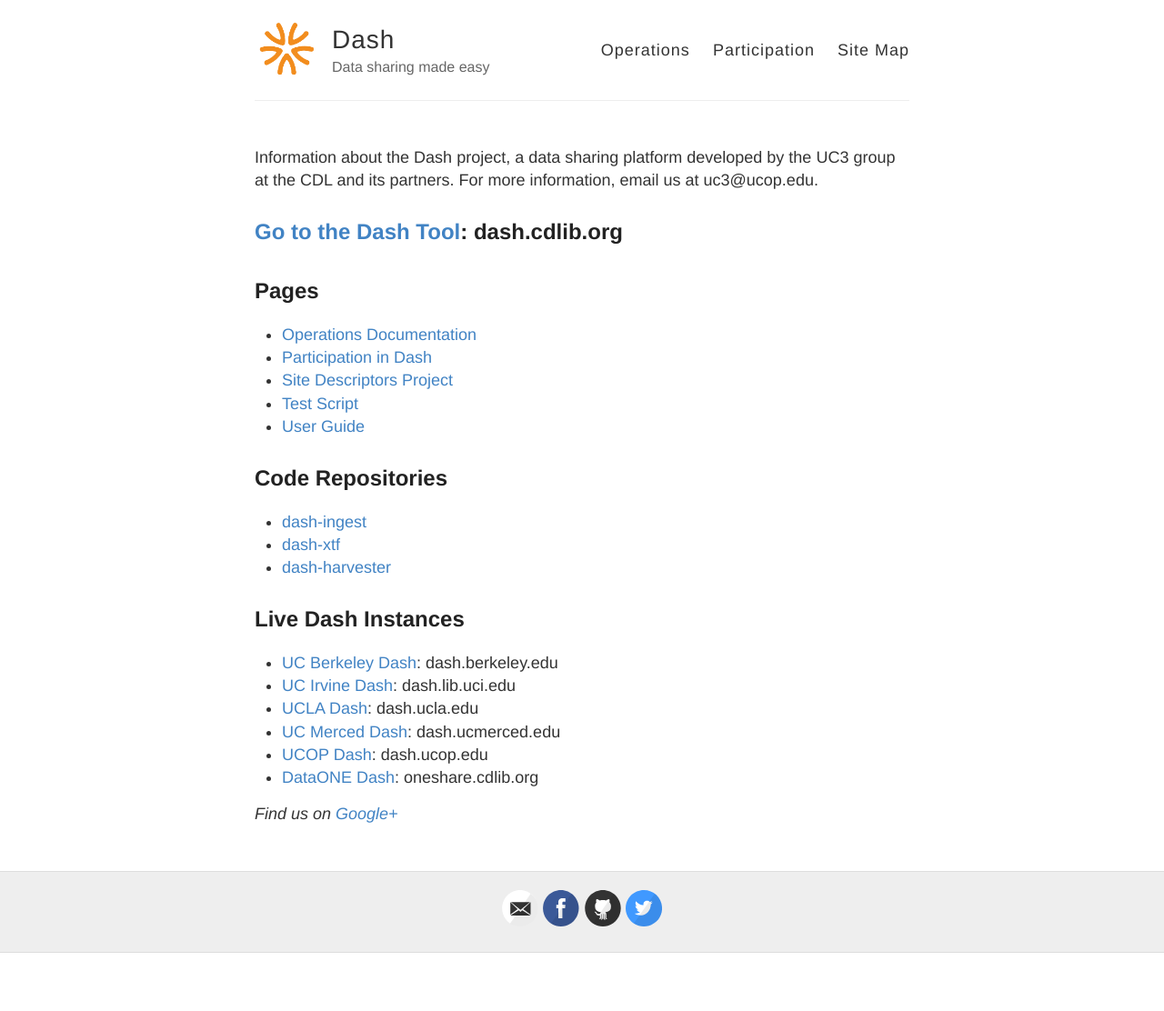
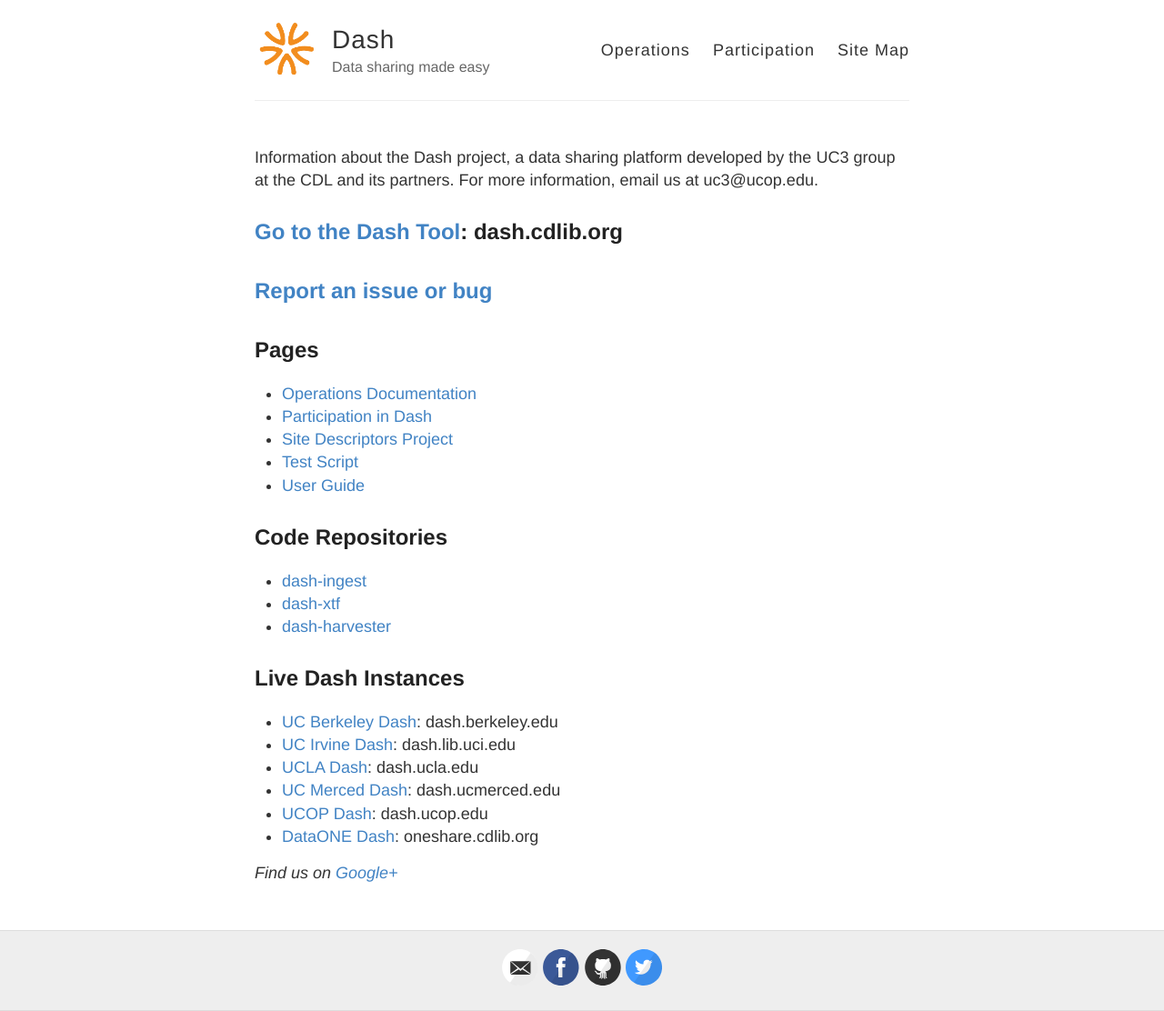
Before and after one commit to CDLUC3/dash, a Jekyll site: the page built from index.html, in a window 1280 px wide. Shown: the whole page at 91% size. Built offline with Jekyll 4.4.1, drawn with Linux system fonts in a browser that asks for light colours; before the commit the page ends 1048 px from its top, so only the background shows below that.

Commit message:
Update index.html

```diff
--- a/index.html
+++ b/index.html
@@ -21,6 +21,7 @@
 Information about the Dash project, a data sharing platform developed by the UC3 group at the CDL and its partners. For more information, email us at uc3@ucop.edu.
 
 <h2><a href="http://dash.cdlib.org">Go to the Dash Tool</a>: dash.cdlib.org</h2>
+<h2><a href="https://github.com/CDLUC3/dash/issues">Report an issue or bug</a></h2>
 
 
 <h2>Pages</h2>
```
